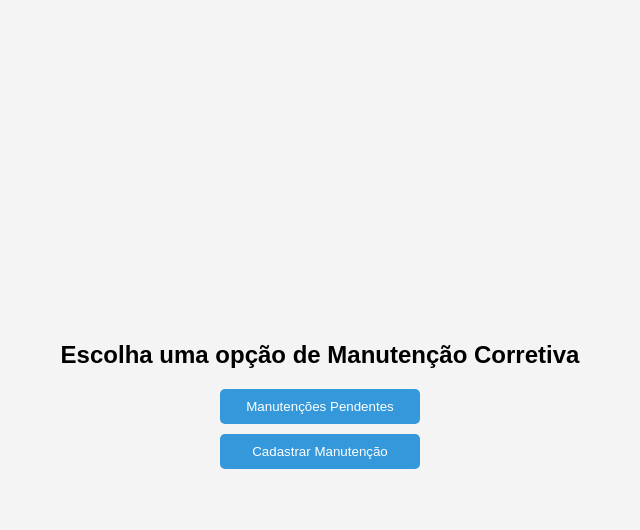
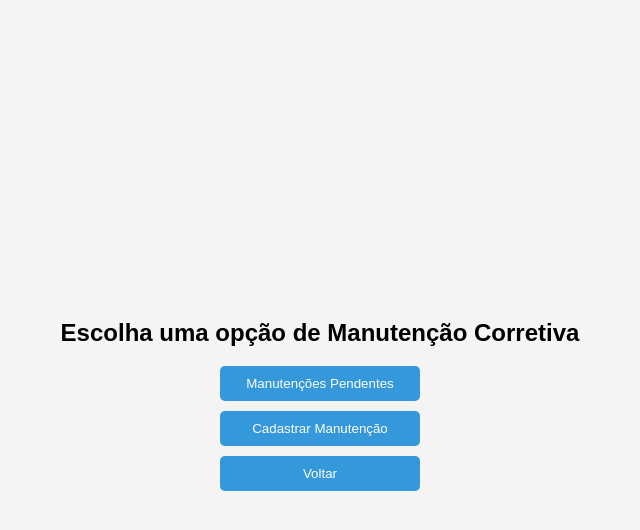
Before and after one commit to gabrielrocha1208/manutencoes, a plain HTML site: page index.html in a window 1280 px wide. Both pictures are taken after a click on the button "Manutenção Corretiva". Shown: the whole page, without its empty margins (320-960 px from the left). Drawn offline with Linux system fonts and the light colour scheme.

Commit message:
Update index.html

```diff
--- a/index.html
+++ b/index.html
@@ -19,6 +19,7 @@
         <h2>Escolha uma opção de Manutenção Corretiva</h2>
         <button onclick="mostrarManutencaoPendentes()">Manutenções Pendentes</button>
         <button onclick="mostrarCadastrarManutencao()">Cadastrar Manutenção</button>
+        <button onclick="voltarParaTelaInicial()">Voltar</button>
     </div>
 
     <!-- Tela de Opções - Manutenção Preventiva -->
@@ -26,6 +27,7 @@
         <h2>Escolha uma opção de Manutenção Preventiva</h2>
         <button onclick="mostrarCadastrarPreventiva()">Cadastrar Preventiva</button>
         <button onclick="mostrarStatusPreventiva()">Status Preventiva</button>
+        <button onclick="voltarParaTelaInicial()">Voltar</button>
     </div>
 
     <!-- Manutenções Pendentes -->
```
